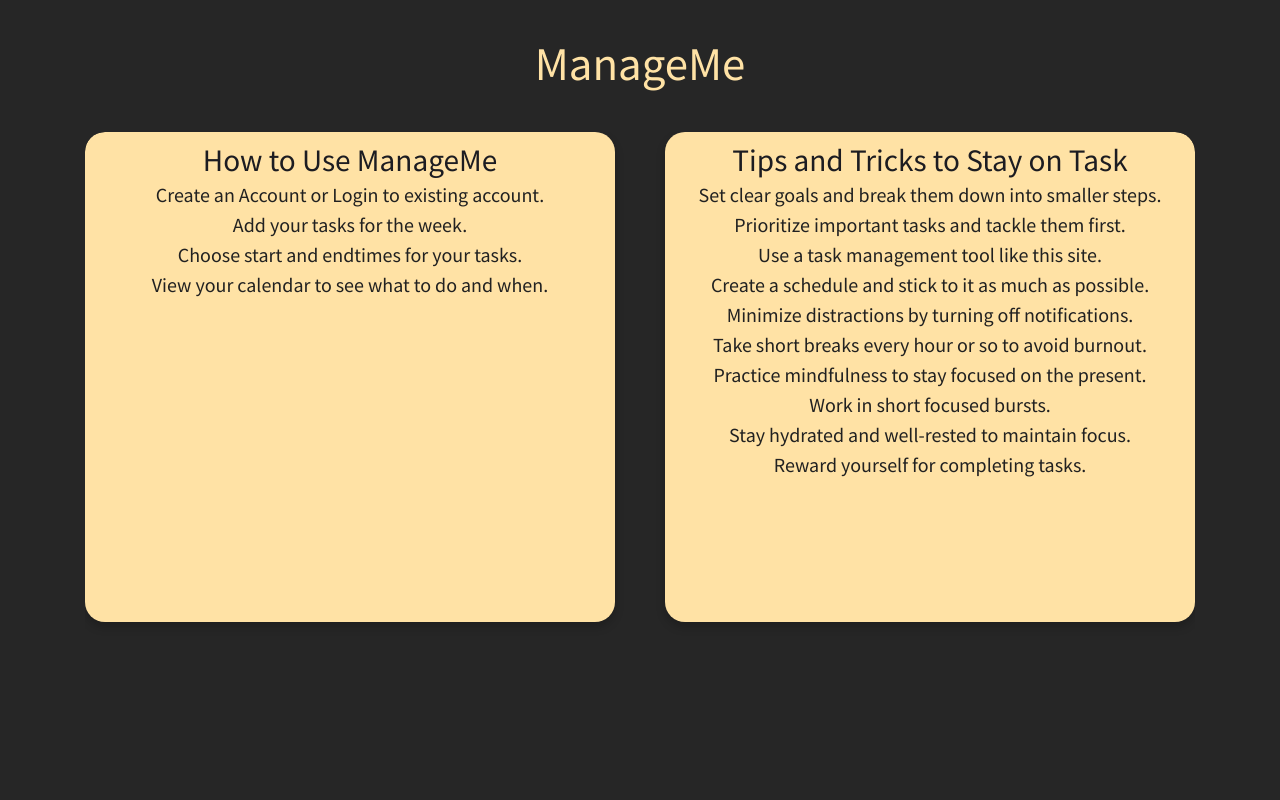
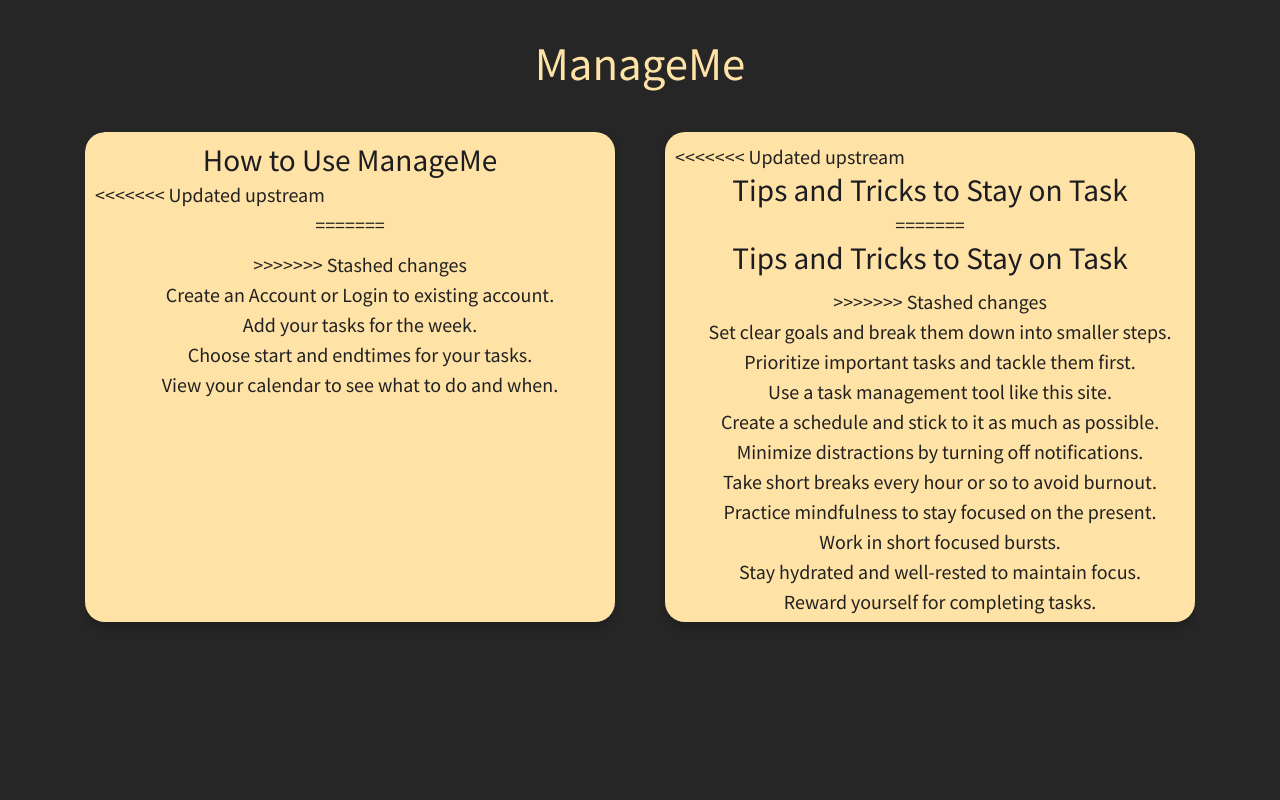
Before and after one commit to nrgrill/ManageMe, a Flask app: page / in a window 1280 px wide. Shown: the part 66-866 px from the top of the page. Run offline with Flask 3, Linux system fonts and the light colour scheme; some libraries are stand-ins or nearby versions.

Commit message:
Update welcome.html

```diff
--- a/ManageMe/website/templates/welcome.html
+++ b/ManageMe/website/templates/welcome.html
@@ -56,17 +56,26 @@
             <div class="left-side">
                 <h3 align="center">How to Use ManageMe</h3>
                 <p margin-left="20px">
+<<<<<<< Updated upstream
                 <ol type="1" align = "center">
+=======
+                <ul style="padding:10px 10px 10px 30px">
+>>>>>>> Stashed changes
                     <li>Create an Account or Login to existing account.</li>
                     <li>Add your tasks for the week.</li>
                     <li>Choose start and endtimes for your tasks.</li>
                     <li>View your calendar to see what to do and when.</li>
-                </ol>
+                </ul>
                 </p>
             </div>
             <div class="right-side">
+<<<<<<< Updated upstream
                 <h3 align="center" >Tips and Tricks to Stay on Task</h3>
                 <ol align = "center">
+=======
+                <h3 align="center">Tips and Tricks to Stay on Task</h3>
+                <ul style="padding:10px 10px 10px 30px">
+>>>>>>> Stashed changes
                     <li>Set clear goals and break them down into smaller steps.</li>
                     <li>Prioritize important tasks and tackle them first.</li>
                     <li>Use a task management tool like this site.</li>
@@ -77,7 +86,7 @@
                     <li>Work in short focused bursts.</li>
                     <li>Stay hydrated and well-rested to maintain focus.</li>
                     <li>Reward yourself for completing tasks.</li>
-                </ol>
+                </ul>
             </div>
         </div>
     </div>
```
